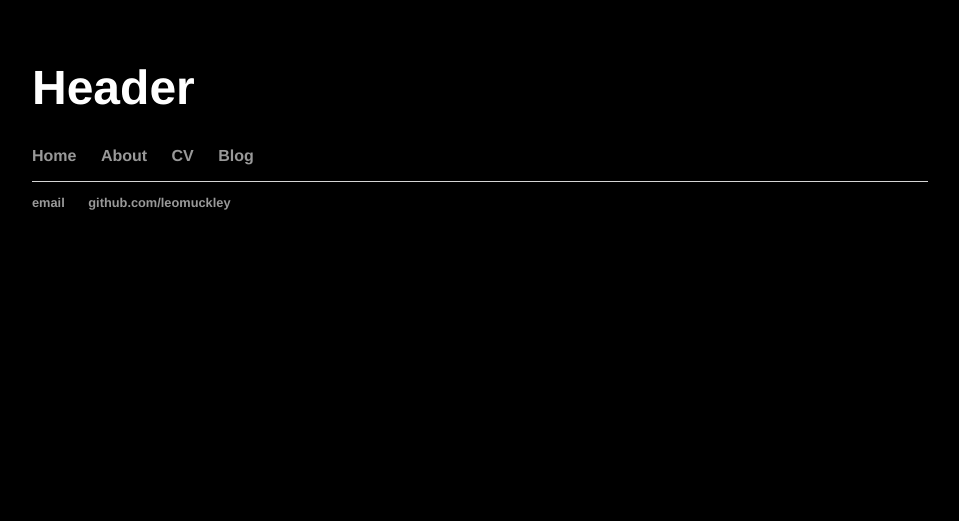
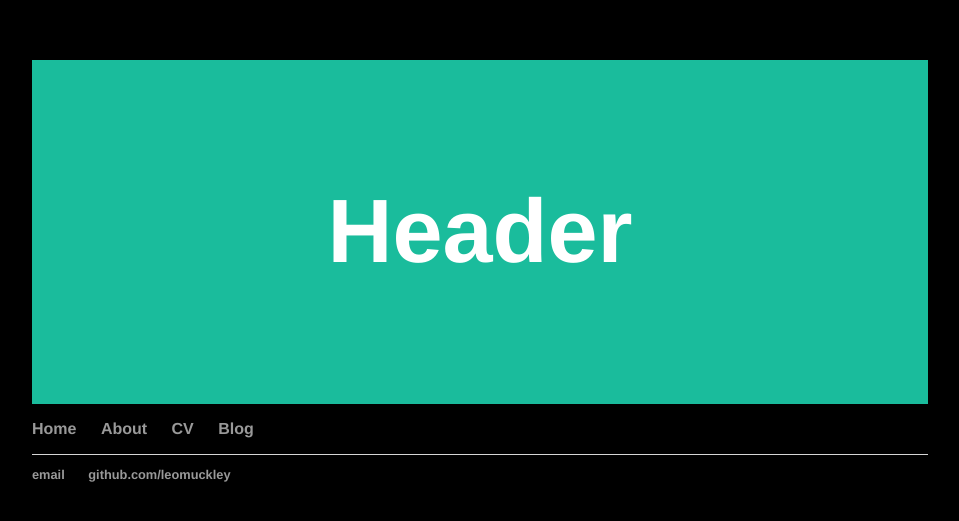
Before and after one commit to leomuckley/leomuckley.github.io, a Jekyll site: the page built from about/index.html, in a window 1280 px wide. Shown: the top 521 px of the page, without its empty margins (160-1119 px from the left). Built offline with Jekyll 4.4.1, drawn with Linux system fonts in a browser that asks for light colours.

Commit message:
Update main.css
Add header style

```diff
--- a/css/main.css
+++ b/css/main.css
@@ -44,3 +44,11 @@ ul.posts {
 ul.posts li {
     list-style: none;
 }
+
+.header {
+  padding: 60px;
+  text-align: center;
+  background: #1abc9c;
+  color: white;
+  font-size: 30px;
+}
```
